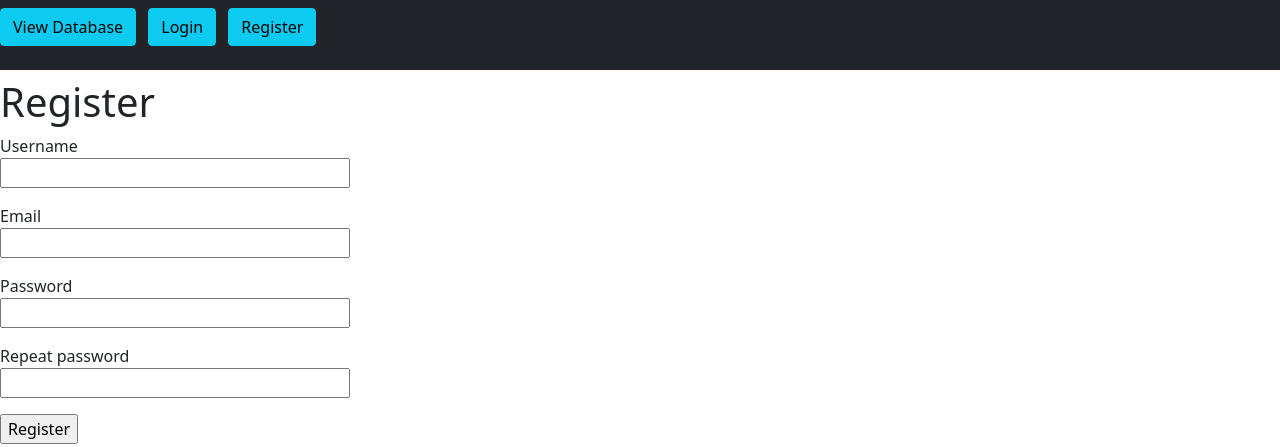
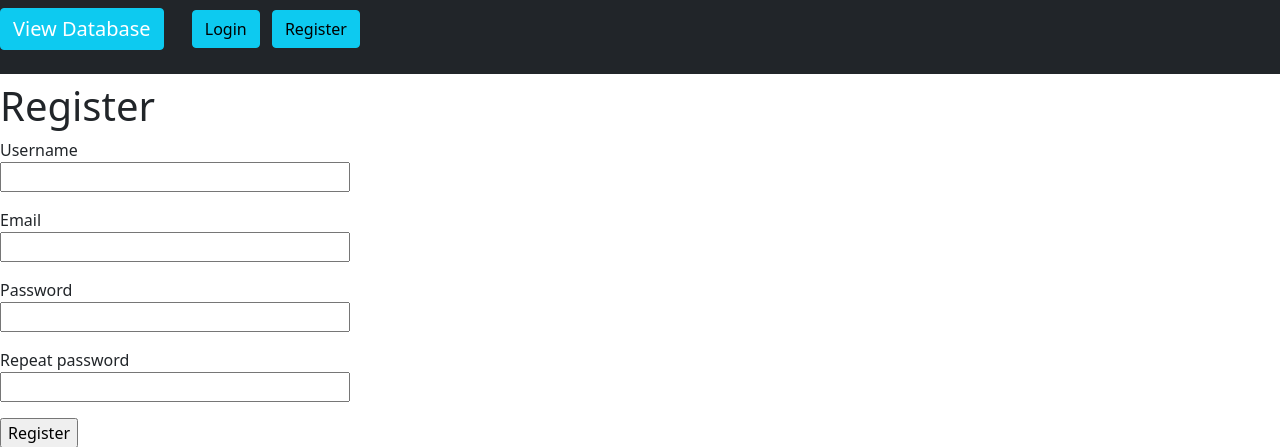
Before and after one commit to UladzimirTreihis/spectral_line_detection_database, a Flask app: page /register in a window 1280 px wide. Shown: the top 447 px of the page. Run offline with Flask 2, Linux system fonts and the light colour scheme.

Commit message:
slight navbar change

```diff
--- a/flask-back-end/app/templates/base.html
+++ b/flask-back-end/app/templates/base.html
@@ -7,24 +7,24 @@
     </head>
     <body>
         <nav class="navbar navbar-dark bg-dark">
-            <div class="navbar-nav mr-auto">
-                <ul class="list-inline" >
+            <div class="navbar-nav mr-auto text-right">
+                <ul class="list-inline text-right" >
                   <li class="list-inline-item">
-                  <a class= "btn btn-info " role="button" href="{{ url_for ('main') }} "> View Database  </a>
+                  <a class= "navbar-brand btn btn-info text-right" role="button" href="{{ url_for ('main') }} "> View Database  </a>
                   </li>
                   {% if current_user.is_anonymous %}
                   <li class="list-inline-item">
-                  <a href="{{ url_for('login') }}" class="btn btn-info" role="button">Login</a>
+                  <a href="{{ url_for('login') }}" class="btn btn-info text-right" role="button">Login</a>
                   </li>
                   <li class="list-inline-item">
-                  <a href="{{ url_for('register') }}" class="btn btn-info" role="button">Register</a>
+                  <a href="{{ url_for('register') }}" class="btn btn-info text-right" role="button">Register</a>
                   </li>
                   {% else %}
                   <li class="list-inline-item">
-                  <a href="{{ url_for('logout') }}" class="btn btn-info" role="button">Logout</a>
+                  <a href="{{ url_for('logout') }}" class="btn btn-info text-right" role="button">Logout</a>
                   </li>
                   <li class="list-inline-item">
-                  <a href="{{ url_for('user', username=current_user.username) }}" class = "btn btn-info" role = "button"> My Profile</a>
+                  <a href="{{ url_for('user', username=current_user.username) }}" class = "btn btn-info float-right" role = "button"> My Profile</a>
                   </li>
                 </ul>
                 {% endif %}
```
